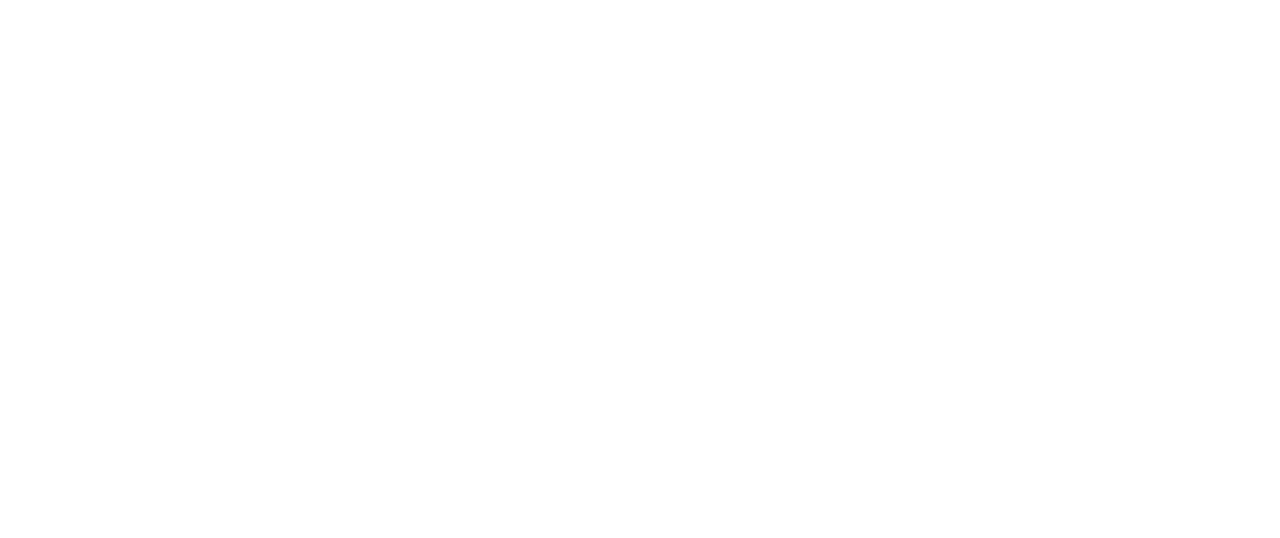
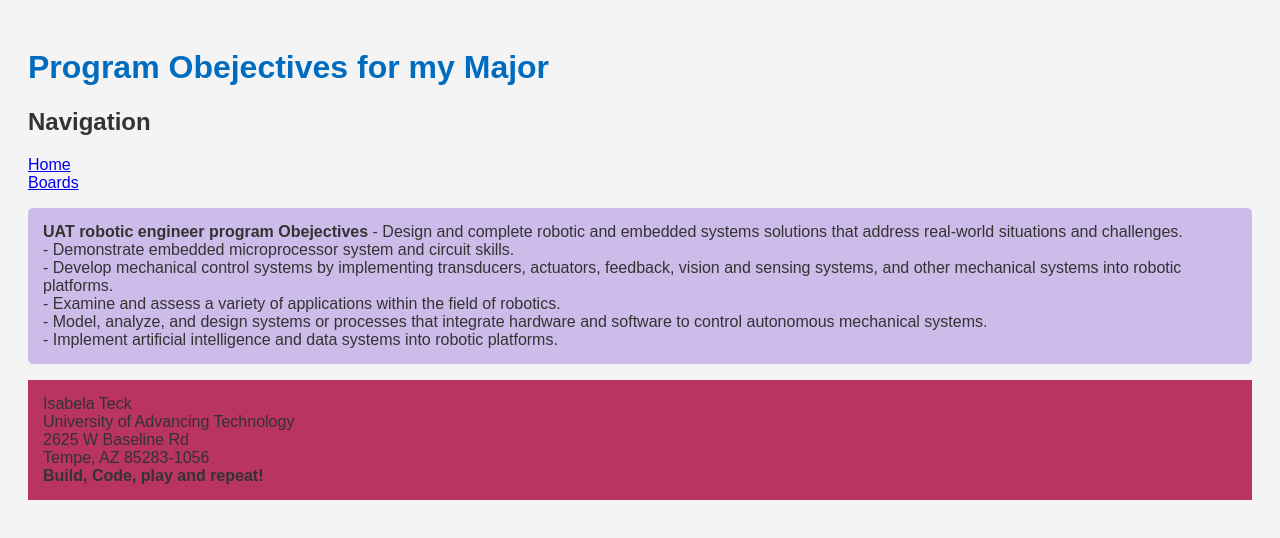
Before and after one commit to Isabela530/-Isabela-Index, a plain HTML site: page boards.html in a window 1280 px wide. Drawn offline with Linux system fonts and the light colour scheme.

Commit message:
Add files via upload

```diff
--- a/boards.html
+++ b/boards.html
@@ -1,11 +1,81 @@
+<!--Created by Isabela Teck on may 27, 2025-->
+ <!-- this is an HTML comment -->
 <!DOCTYPE html>
+<!--begin the html document-->
 <html lang="en">
+    <!--Created an head section-->
 <head>
     <meta charset="UTF-8">
     <meta name="viewport" content="width=device-width, initial-scale=1.0">
-    <title>Document</title>
+    <!--Start on the new title for the page!-->
+    <title>My Degree Program Objectives</title>
+    <!--Make it look nice and neat-->
+    <style>
+        body{
+            font-family: Arial, sans-serif;
+            background-color: #f4f4f4;
+            padding: 20px;
+            color: #333333;
+        }
+    <!--Add the navigation-->
+        nav{
+            background-color: #006cc0;
+       padding: 10px;
+       margin-top: 5px;
+        }
+        header h1 {
+            color: #006cc0;
+        }
+        p{
+            background: #cdbce9;
+            padding: 15px;
+            border-radius: 5px;
+        }
+        footer{
+            background-color: rgb(185, 52, 96);
+            padding: 15px;
+            margin-top: 15px;
+            font-size: 1.0em;
+        }
+    </style>
+        <!--end of style-->
+
+    <!-- begin the head section-->
 </head>
+<!--End of the head section-->
+<!--Start on the body section-->
 <body>
-
+    <!--Add the header section-->
+    <header>
+        <h1>Program Obejectives for my Major</h1>
+    </header>
+    <!--Start on the navigation-->
+    <nav>
+        <h2>Navigation</h2>
+        <a href="./index.html">Home</a><br>
+        <a href="./boards.html">Boards</a><br>
+    </nav>
+    <!--Add your objectives-->
+    <p>
+        <strong>UAT robotic engineer program Obejectives</strong>
+    - Design and complete robotic and embedded systems solutions that address real-world situations and challenges.<br>
+    - Demonstrate embedded microprocessor system and circuit skills.<br>
+    - Develop mechanical control systems by implementing transducers, actuators, feedback, vision and sensing systems, and other
+mechanical systems into robotic platforms.<br>
+    - Examine and assess a variety of applications within the field of robotics.<br>
+    - Model, analyze, and design systems or processes that integrate hardware and software to control autonomous mechanical
+systems.<br>
+    - Implement artificial intelligence and data systems into robotic platforms.<br>
+    </p>
+    <!--End of obejcetives section-->
+    <!--Next is the footer-->
+    <footer>
+        Isabela Teck<br>
+        University of Advancing Technology<br>
+        2625 W Baseline Rd<br>
+        Tempe, AZ 85283-1056<br>
+        <strong> Build, Code, play and repeat!</strong><br>
+    </footer>
+    <!--End of footer and body-->
 </body>
 </html>
```
Also changed, not shown: index.html (+46 -5 lines).
